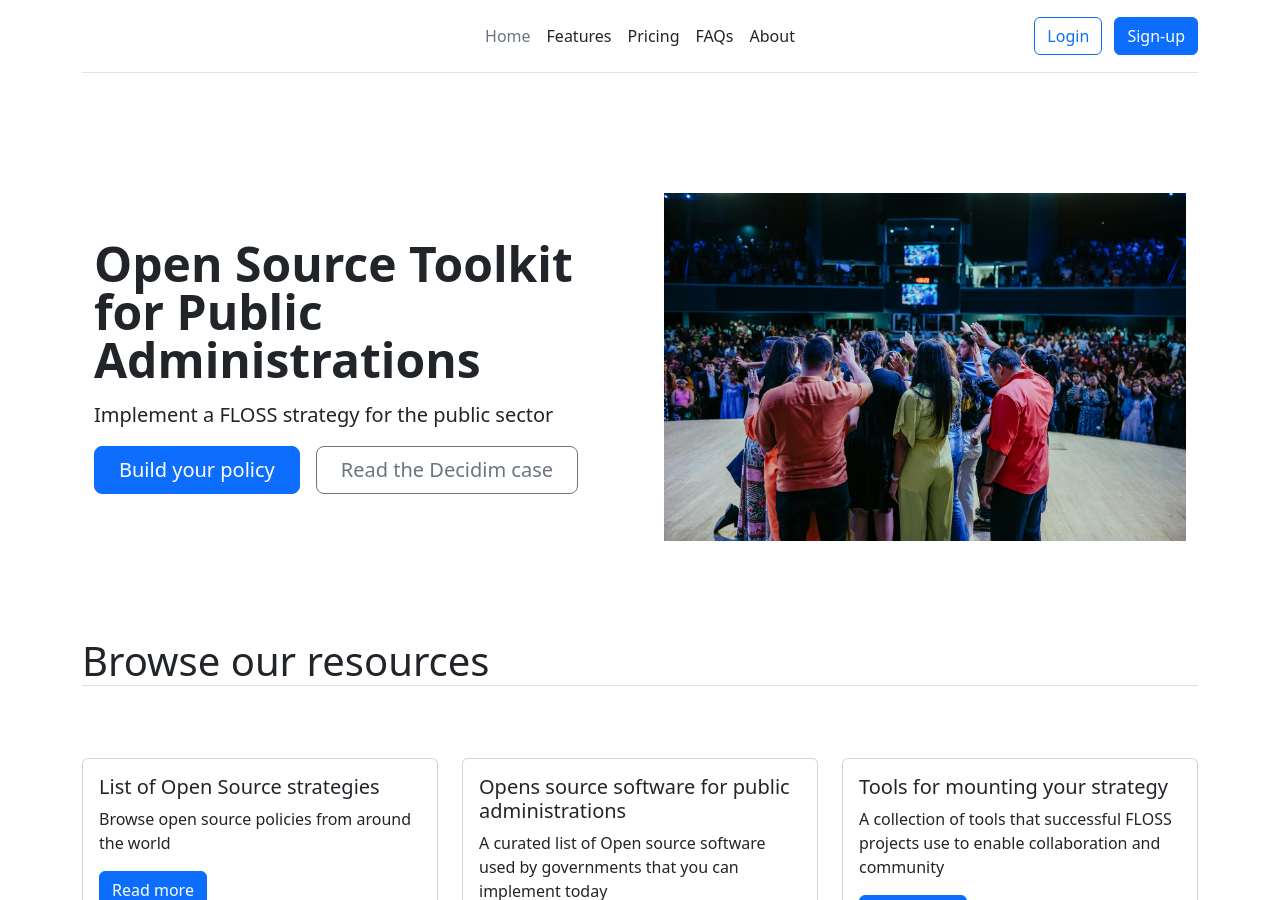
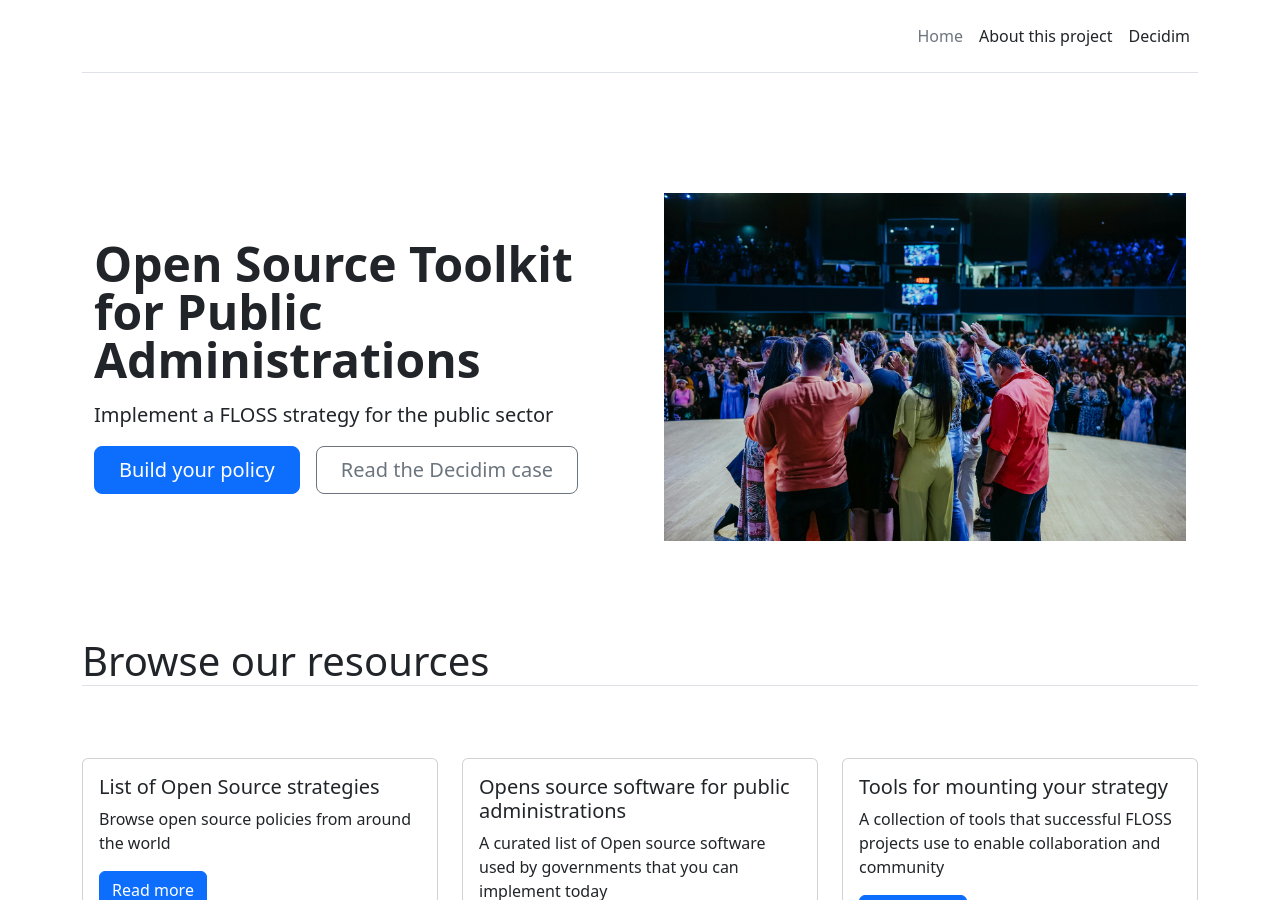
Before and after one commit to decidim/opensource-toolkit, a Jekyll site: the page built from index.markdown, in a window 1280 px wide and 900 px high. Built offline with Jekyll 4.4.1, drawn with Linux system fonts in a browser that asks for light colours.

Commit message:
fixes broken links

```diff
--- a/_includes/header.html
+++ b/_includes/header.html
@@ -5,16 +5,10 @@
     </a>
 
     <ul class="nav col-12 col-md-auto mb-2 justify-content-center mb-md-0">
-      <li><a href="/" class="nav-link px-2 link-secondary">Home</a></li>
-      <li><a href="#" class="nav-link px-2 link-dark">Features</a></li>
-      <li><a href="#" class="nav-link px-2 link-dark">Pricing</a></li>
-      <li><a href="#" class="nav-link px-2 link-dark">FAQs</a></li>
-      <li><a href="#" class="nav-link px-2 link-dark">About</a></li>
+      <li><a href="{{ site.baseurl }}" class="nav-link px-2 link-secondary">Home</a></li>
+      <li><a href="{{ 'about' | relative_url }}" class="nav-link px-2 link-dark">About this project</a></li>
+      <li><a href="https://decidim.org/" class="nav-link px-2 link-dark" target="_blank">Decidim</a></li>
     </ul>
 
-    <div class="col-md-3 text-end">
-      <button type="button" class="btn btn-outline-primary me-2">Login</button>
-      <button type="button" class="btn btn-primary">Sign-up</button>
-    </div>
   </header>
 </div>
--- a/_includes/home/resources.html
+++ b/_includes/home/resources.html
@@ -9,7 +9,7 @@
         <div class="card-body">
           <h5 class="card-title">{{resource.title}}</h5>
           <p class="card-text">{{resource.description}}</p>
-          <a href="{{resource.link}}" class="btn btn-primary">{{resource.link-text}}</a>
+          <a href="{{resource.link | relative_url}}" class="btn btn-primary">{{resource.link-text}}</a>
         </div>
       </div>
     </div>
```
